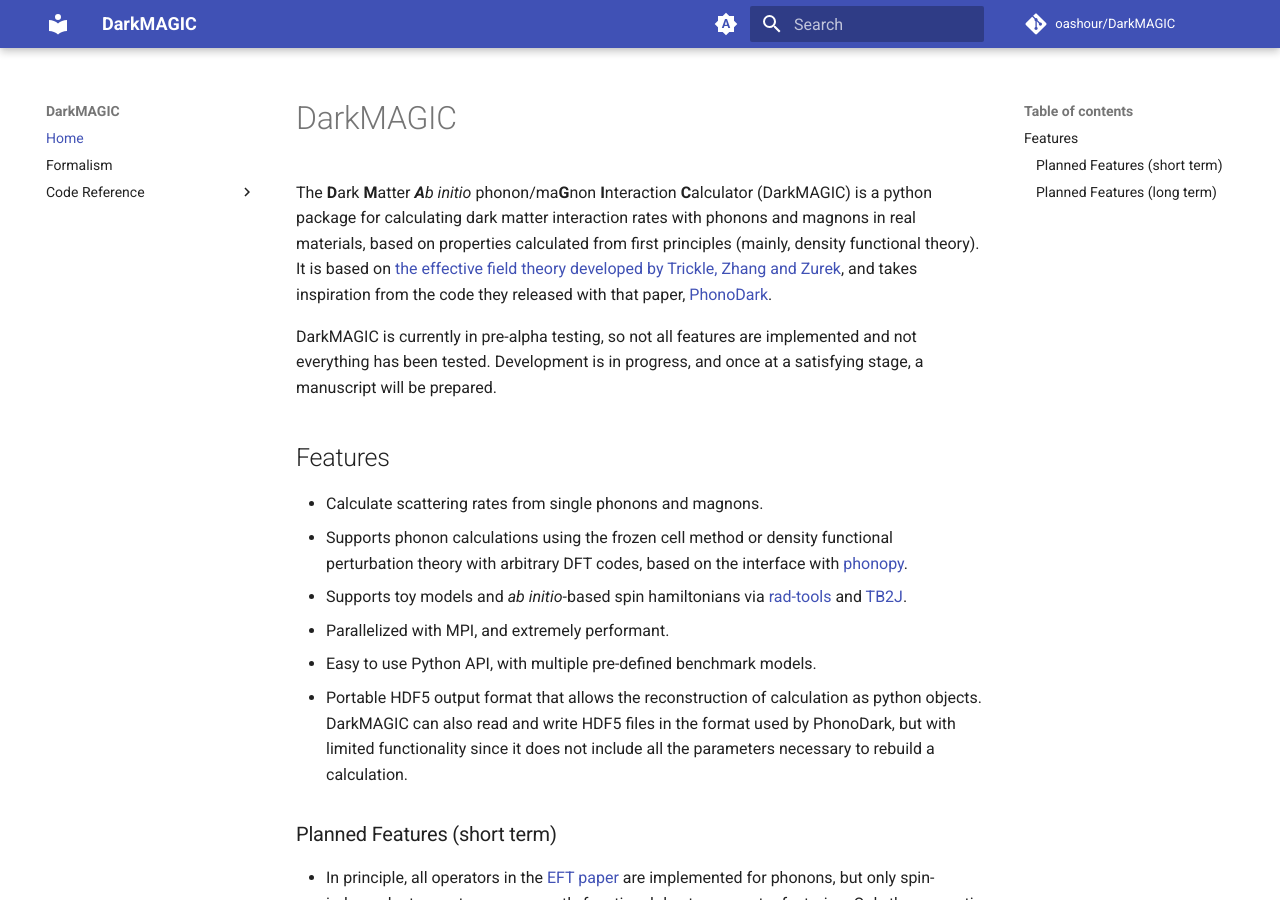
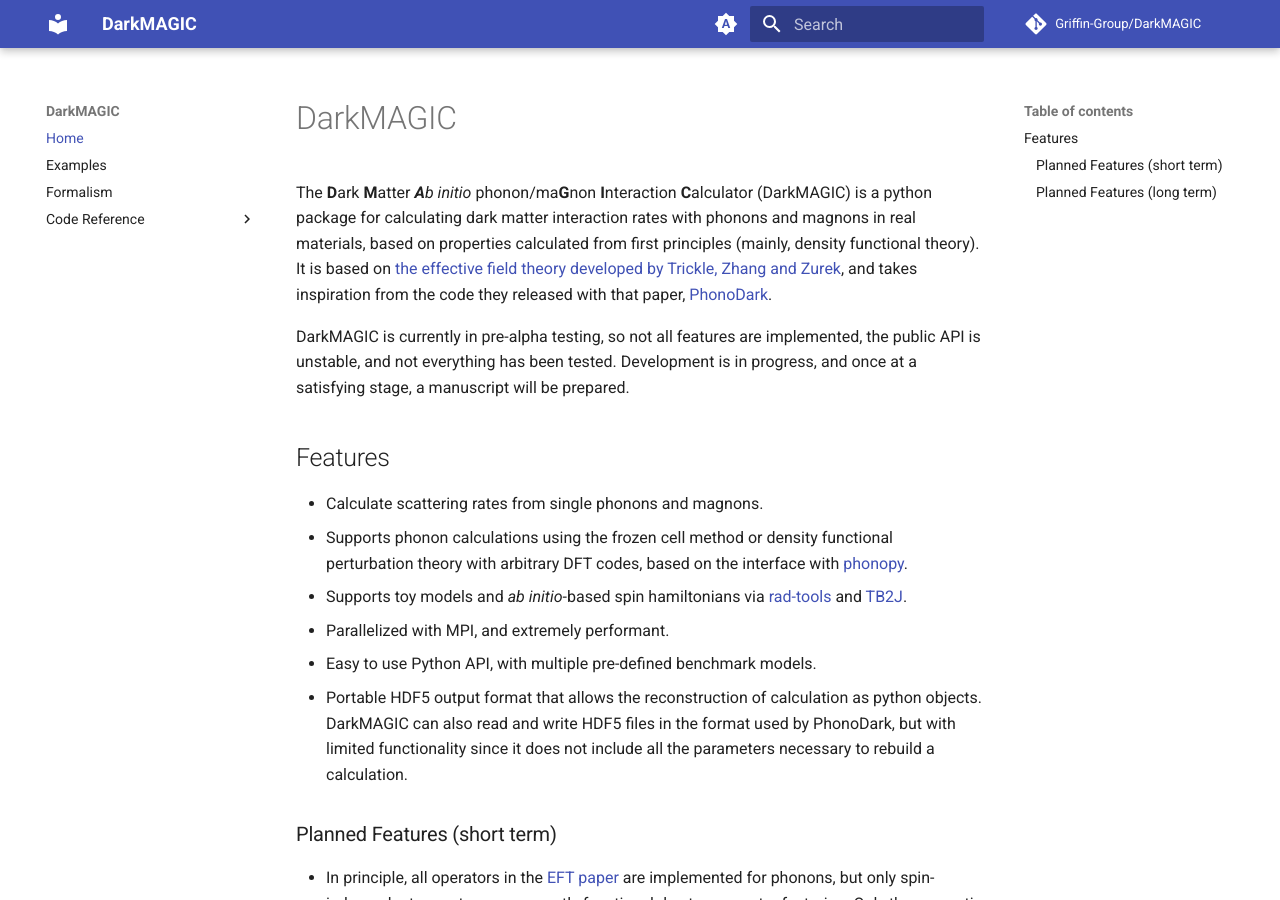
Before and after one commit to Griffin-Group/DarkMAGIC, an MkDocs documentation site: the page built from docs/index.md, in a window 1280 px wide and 900 px high. Built offline with MkDocs 1.6.1 and Material for MkDocs 9.7.7, drawn with Linux system fonts in a browser that asks for light colours; comment, search, counter and statistics services are not loaded; the version menu is left out.

Commit message:
Fix docs redirect
Fix mkdocs redirect

Update URLs to org repo

Fix issue with mike redirects

Fix missing pipe

Set default versions with mike

Fix broken doc links

Update pre-alpha disclaimer

```diff
--- a/docs/index.md
+++ b/docs/index.md
@@ -2,7 +2,7 @@
 
 The **D**ark **M**atter ***A****b* *initio* phonon/ma**G**non **I**nteraction **C**alculator (DarkMAGIC) is a python package for calculating dark matter interaction rates with phonons and magnons in real materials, based on properties calculated from first principles (mainly, density functional theory). It is based on [the effective field theory developed by Trickle, Zhang and Zurek](https://arxiv.org/abs/2009.13534), and takes inspiration from the code they released with that paper, [PhonoDark](https://github.com/tanner-trickle/PhonoDark).
 
-DarkMAGIC is currently in pre-alpha testing, so not all features are implemented and not everything has been tested. Development is in progress, and once at a satisfying stage, a manuscript will be prepared.
+DarkMAGIC is currently in pre-alpha testing, so not all features are implemented, the public API is unstable, and not everything has been tested. Development is in progress, and once at a satisfying stage, a manuscript will be prepared.
 
 ## Features
 * Calculate scattering rates from single phonons and magnons.
--- a/mkdocs.yml
+++ b/mkdocs.yml
@@ -1,12 +1,13 @@
 site_name: "DarkMAGIC"
-site_url: "https://oashour.github.io/DarkMAGIC/"
-repo_url: "https://github.com/oashour/DarkMAGIC/"
-repo_name: "oashour/DarkMAGIC"
+site_url: "https://Griffin-Group.github.io/DarkMAGIC/"
+repo_url: "https://github.com/Griffin-Group/DarkMAGIC/"
+repo_name: "Griffin-Group/DarkMAGIC"
 copyright: Copyright &copy; 2024 Omar A. Ashour
-edit_uri: edit/main/docs/
+edit_uri: blob/main/docs/
 
 nav:
   - Home: index.md
+  - Examples: examples.md
   - Formalism: formalism.md
   - Code Reference: reference/
 
@@ -44,6 +45,7 @@ theme:
 
 extra:
   version:
+    default: develop
     provider: mike
 
 plugins:
```
Also changed, not shown: README.md (+2 -2 lines), docs/formalism.md (+3 -0 lines), docs/overrides/main.html (added, +8 -0 lines), pyproject.toml (+18 -10 lines), 3 other files.
